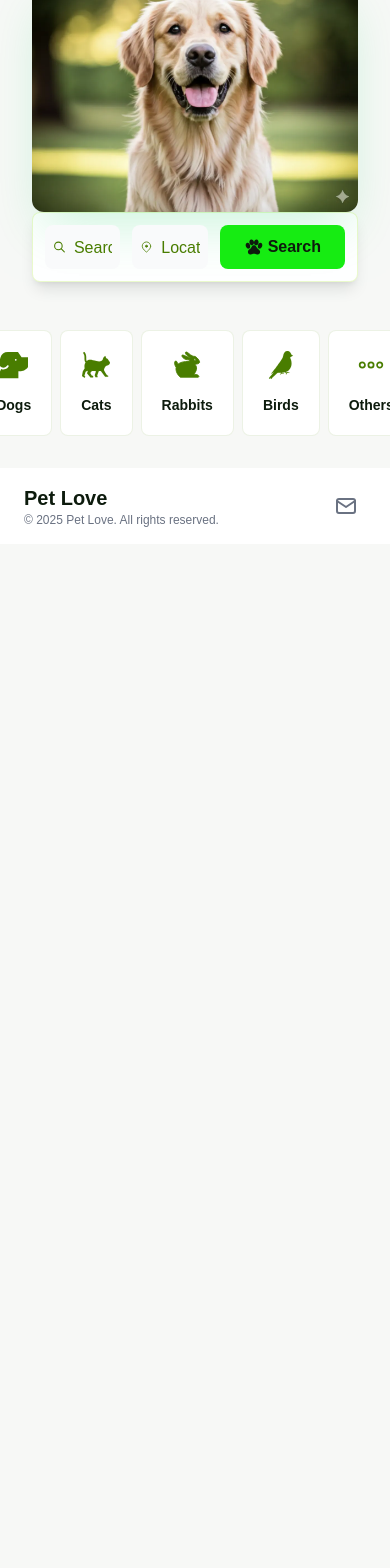
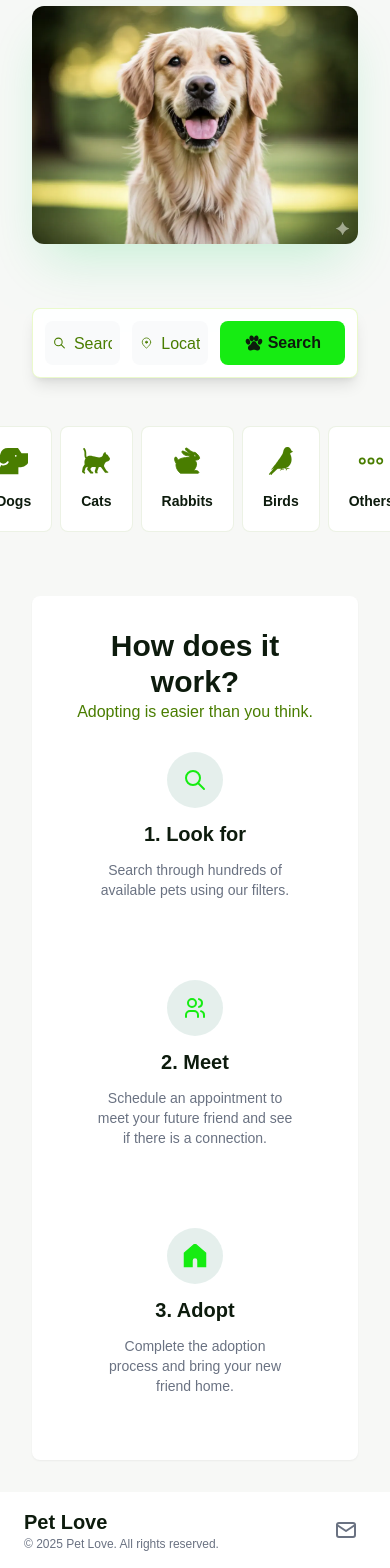
Before and after one commit to RomanMaydana/pet-love, a React (Vite) app: page / in a window 390 px wide. Shown: the part 432-2000 px from the top of the page. Before the commit the page ends 976 px from the top, so only its background shows below. Built offline with nearby package versions, Linux system fonts and the light colour scheme.

Commit message:
search text and location from Home page

```diff
--- a/src/components/Adopt/Hero.tsx
+++ b/src/components/Adopt/Hero.tsx
@@ -1,6 +1,8 @@
 import { SearchIcon } from '../../icons/SearchIcon'
-
-export function Hero () {
+interface Props{
+  defaultText?: string
+}
+export function Hero ({ defaultText }: Props) {
   return (
     <section className='relative h-[450px] flex flex-col items-center justify-center gap-10 z-10'>
       <div className='absolute right-0 left-0 h-full w-full -z-10 mask-t-from-60% mask-t-to-100% bg-black/70'/>
@@ -10,7 +12,8 @@ export function Hero () {
       <section className='max-w-xl w-full mx-auto'>
         <div className='flex items-center gap-2 bg-white p-2 py-3 rounded-lg '>
           <SearchIcon className='mx-2 w-6 h-6 text-lime-600' />
-          <input type="text" name='text' className='flex-1 placeholder:text-neutral-400 focus:outline-none' placeholder='Search by name, race or color' />
+          <input type="text" name='text' className='flex-1 placeholder:text-neutral-400 focus:outline-none'
+            defaultValue={defaultText} placeholder='Search by name, race or color' />
         </div>
       </section>
     </section>
--- a/src/components/AnchorButton.tsx
+++ b/src/components/AnchorButton.tsx
@@ -3,10 +3,12 @@ import { NavLink } from 'react-router'
 type Props = AnchorHTMLAttributes<HTMLAnchorElement> & {
   href: string,
   hasShadow?: boolean
+  isHasLink?: boolean
 }
 
-export function AnchorButton ({ children, className, href, hasShadow = false, ...rest }: Props) {
-  return (<NavLink to={href} className={`bg-green-pet whitespace-nowrap  px-6 py-2 rounded-lg font-bold ${className}  transition-all hover:outline-2 hover:outline-black hover:outline-offset-2 hover:bg-orange-300 focus:outline-2 focus:outline-black focus:outline-offset-2 active:scale-80 flex items-center justify-stretch ${hasShadow ? 'shadow-lg shadow-green-pet/40 hover:shadow-orange-300/40' : ''}`}  {...rest}>
+export function AnchorButton ({ children, className, href, hasShadow = false, isHasLink = false, ...rest }: Props) {
+  const Component = isHasLink ? 'a' : NavLink
+  return (<Component href={href} to={href} className={`bg-green-pet whitespace-nowrap  px-6 py-2 rounded-lg font-bold ${className}  transition-all hover:outline-2 hover:outline-black hover:outline-offset-2 hover:bg-orange-300 focus:outline-2 focus:outline-black focus:outline-offset-2 active:scale-80 flex items-center justify-stretch ${hasShadow ? 'shadow-lg shadow-green-pet/40 hover:shadow-orange-300/40' : ''}`}  {...rest}>
     {children}
-  </NavLink>)
+  </Component>)
 }
--- a/src/components/Home/HeroSection.tsx
+++ b/src/components/Home/HeroSection.tsx
@@ -2,18 +2,18 @@ import { AnchorButton } from '@/components/AnchorButton'
 
 export function HeroSection () {
   return (
-    <section className='mt-8 lg:p-16 max-w-7xl mx-auto flex flex-col md:flex-row gap-8 lg:gap-16 justify-between items-center'>
+    <section className='my-16 max-w-7xl mx-auto flex flex-col md:flex-row gap-8 lg:gap-16 justify-between items-center'>
       <article className='flex-1 flex flex-col gap-6'>
         <h1 className='text-4xl lg:text-5xl font-bold text-pretty'>
             Look for your new <span className='text-green-pet'>best friend</span> today
         </h1>
         <p className='text-lg lg:text-xl text-pretty'>Explore thousands of pets waiting for a loving home. Your perfect companion is just a click away.
         </p>
-        <div className='flex gap-2 '>
+        <div className='flex gap-2'>
           <AnchorButton href="/adopt" className='py-3' hasShadow={true}>
               Adopt now
           </AnchorButton>
-          <AnchorButton href="/help" className='bg-transparent border border-green-400/20 py-3'>
+          <AnchorButton href="#how-it-works" className='bg-transparent border border-green-400/20 py-3' isHasLink={true}>
               How it works
           </AnchorButton>
         </div>
--- a/src/components/Home/SearchFormSection.tsx
+++ b/src/components/Home/SearchFormSection.tsx
@@ -1,21 +1,33 @@
-import { AnchorButton } from '@/components/AnchorButton'
 import { InputText } from '@/components/InputText'
 import { LocationIcon } from '@/icons/LocationIcon'
 import { PetLeg } from '@/icons/PetLeg'
 import { SearchIcon } from '@/icons/SearchIcon'
+import { PrincipalButton } from '../PrincipalButton'
+import { useRouter } from '@/hooks/useRouter'
 export const SearchFormSection = () => {
+  const navigateTo = useRouter()
+
+  const handleSubmit = (e: React.FormEvent<HTMLFormElement>) => {
+    e.preventDefault()
+    const form = new FormData(e.currentTarget)
+    const text = form.get('text') as string
+    const location = form.get('location') as string
+    const url = `/adopt?${text ? `text=${encodeURIComponent(text)}` : ''}${location ? `&location=${encodeURIComponent(location)}` : ''}`
+    navigateTo.navigateTo(url)
+  }
+
   return (
-    <form className=' max-w-3xl mx-auto flex gap-3 w-full bg-white p-3 rounded-lg border border-lime-400/20 shadow-lg '>
-      <InputText placeholder='Search by name, race.' >
+    <form onSubmit={handleSubmit} className=' max-w-3xl mx-auto flex gap-3 w-full bg-white p-3 rounded-lg border border-lime-400/20 shadow-lg '>
+      <InputText placeholder='Search by name, race.' name='text'>
         <SearchIcon className='size-5 text-lime-700'/>
       </InputText>
-      <InputText placeholder='Location (city)'>
+      <InputText placeholder='Location (city)' name='location'>
         <LocationIcon className='size-5 text-lime-700'/>
       </InputText>
-      <AnchorButton href="/adopt" className='py-3 gap-1'>
+      <PrincipalButton type='submit' className='py-3 gap-1'>
         <PetLeg className='size-5'/>
               Search
-      </AnchorButton>
+      </PrincipalButton>
     </form>
   )
 }
--- /dev/null
+++ b/src/components/PrincipalButton.tsx
@@ -0,0 +1,10 @@
+import type { ButtonHTMLAttributes } from 'react'
+type Props = ButtonHTMLAttributes<HTMLButtonElement> & {
+  hasShadow?: boolean
+}
+
+export function PrincipalButton ({ children, className, hasShadow = false, ...rest }: Props) {
+  return (<button className={`bg-green-pet whitespace-nowrap  px-6 py-2 rounded-lg font-bold ${className}  transition-all hover:outline-2 hover:outline-black hover:outline-offset-2 hover:bg-orange-300 focus:outline-2 focus:outline-black focus:outline-offset-2 active:scale-80 flex items-center justify-stretch ${hasShadow ? 'shadow-lg shadow-green-pet/40 hover:shadow-orange-300/40' : ''}`}  {...rest}>
+    {children}
+  </button>)
+}
--- /dev/null
+++ b/src/hooks/useRouter.tsx
@@ -0,0 +1,15 @@
+import { useLocation, useNavigate } from 'react-router'
+
+export function useRouter () {
+  const navigate = useNavigate()
+  const location  = useLocation()
+
+  const navigateTo = (path: string) => {
+    navigate(path)
+  }
+
+  return {
+    currentPath: location.pathname,
+    navigateTo,
+  }
+}
--- a/src/icons/Home.tsx
+++ b/src/icons/Home.tsx
@@ -1,5 +1,5 @@
 export const Home = ({ className }: { className?: string }) => {
   return (
-    <svg xmlns="http://www.w3.org/2000/svg" fill="none" viewBox="0 0 16 16" className={className}><path id="SVGRepo_iconCarrier" fill="#000" d="M1 6v9h5v-4a2 2 0 1 1 4 0v4h5V6L8 0z"/></svg>
+    <svg xmlns="http://www.w3.org/2000/svg" fill="none" stroke="currentColor" viewBox="0 0 16 16" className={className}><path id="SVGRepo_iconCarrier" fill="currentColor" d="M1 6v9h5v-4a2 2 0 1 1 4 0v4h5V6L8 0z"/></svg>
   )
 }
--- /dev/null
+++ b/src/icons/Users.tsx
@@ -0,0 +1,5 @@
+export const Users = ({ className }: { className?: string }) => {
+  return (
+    <svg xmlns="http://www.w3.org/2000/svg" width="24" height="24" fill="none" stroke="currentColor" strokeLinecap="round" strokeLinejoin="round" strokeWidth="2" viewBox="0 0 24 24" className={className}><path stroke="none" d="M0 0h24v24H0z"/><path d="M5 7a4 4 0 1 0 8 0 4 4 0 1 0-8 0M3 21v-2a4 4 0 0 1 4-4h4a4 4 0 0 1 4 4v2m1-17.87a4 4 0 0 1 0 7.75M21 21v-2a4 4 0 0 0-3-3.85"/></svg>
+  )
+}
--- a/src/index.css
+++ b/src/index.css
@@ -22,6 +22,9 @@
   flex-direction: column;
   min-height: 100vh;
 }
+html{
+  scroll-behavior: smooth;
+}
 
 @media (prefers-color-scheme: light) {
   :root {
@@ -33,3 +36,9 @@
     background-color: #000;
   }
 }
+
+@media (prefers-reduced-motion: reduce) {
+  body {
+    scroll-behavior: auto;
+  }
+}
--- a/src/pages/Adopt.tsx
+++ b/src/pages/Adopt.tsx
@@ -21,7 +21,7 @@ export default function AdoptPage () {
   return (
     <main className='mt-14'>
       <form role='search' onChange={handleChange} >
-        <Hero />
+        <Hero defaultText={filters.text}/>
         <div className='flex flex-col md:flex-row gap-8 p-8 w-full mx-auto '>
           <aside className='w-full md:w-1/4 2xl:w-1/5'>
             <Filters onReset={handleReset} initialFilters={filters}/>
--- a/src/pages/Home.tsx
+++ b/src/pages/Home.tsx
@@ -1,12 +1,53 @@
 import { HeroSection } from '@/components/Home/HeroSection'
 import { SearchFormSection } from '@/components/Home/SearchFormSection'
 import { SpeciesLinks } from '@/components/Home/SpeciesLinks'
+import { Home } from '@/icons/Home'
+import { SearchIcon } from '@/icons/SearchIcon'
+import { Users } from '@/icons/Users'
+
+const steps = [
+  {
+    icon: SearchIcon,
+    title: 'Look for',
+    description: 'Search through hundreds of available pets using our filters.',
+  },
+  {
+    icon: Users,
+    title: 'Meet',
+    description: 'Schedule an appointment to meet your future friend and see if there is a connection.',
+  },
+  {
+    icon: Home,
+    title: 'Adopt',
+    description: 'Complete the adoption process and bring your new friend home.',
+  },
+]
 export default function HomePage () {
   return (
     <main className='p-8 mt-14'>
       <HeroSection />
       <SearchFormSection />
       <SpeciesLinks />
+      <section id='how-it-works' className='bg-white p-8 rounded-lg shadow-xs mt-16 flex flex-col items-center'>
+        <header className='text-center space-y-1'>
+          <h2 className='text-3xl font-semibold'>How does it work?</h2>
+          <p className='text-lime-700'>Adopting is easier than you think.</p>
+        </header>
+
+        <div className='grid grid-cols-1 md:grid-cols-2 gap-4'>
+          {
+            steps.map((step, index) => (
+              <article key={index} className='flex flex-col gap-3 items-center p-8'>
+                <div className='p-4 bg-emerald-800/10 rounded-full'>
+                  <step.icon className='text-green-pet size-6'/>
+                </div>
+                <h3 className='text-xl font-semibold'>{index + 1}. {step.title}</h3>
+                <p className='text-gray-500 text-sm text-center text-pretty'>{step.description}</p>
+              </article>
+            ))
+          }
+        </div>
+      </section>
     </main>
   )
 }
```
Also changed, not shown: src/icons/bird.svg (deleted).
